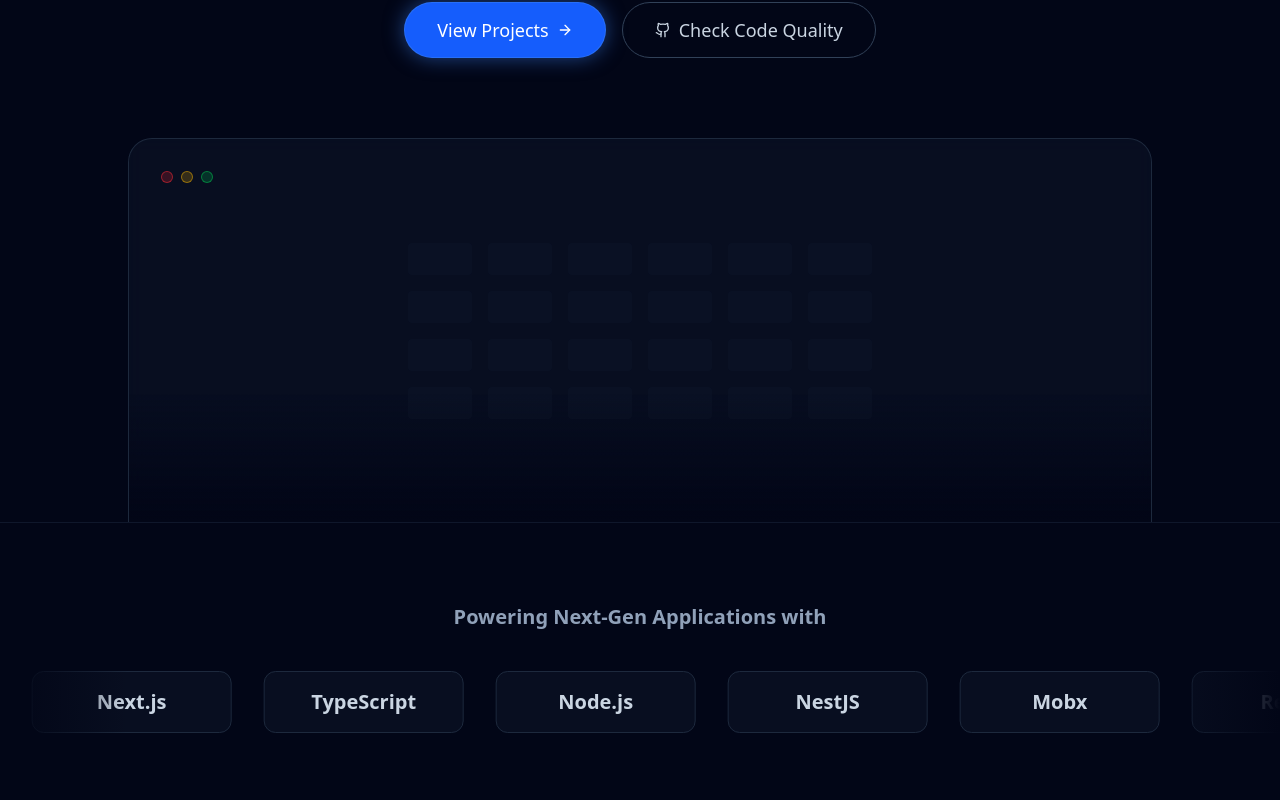
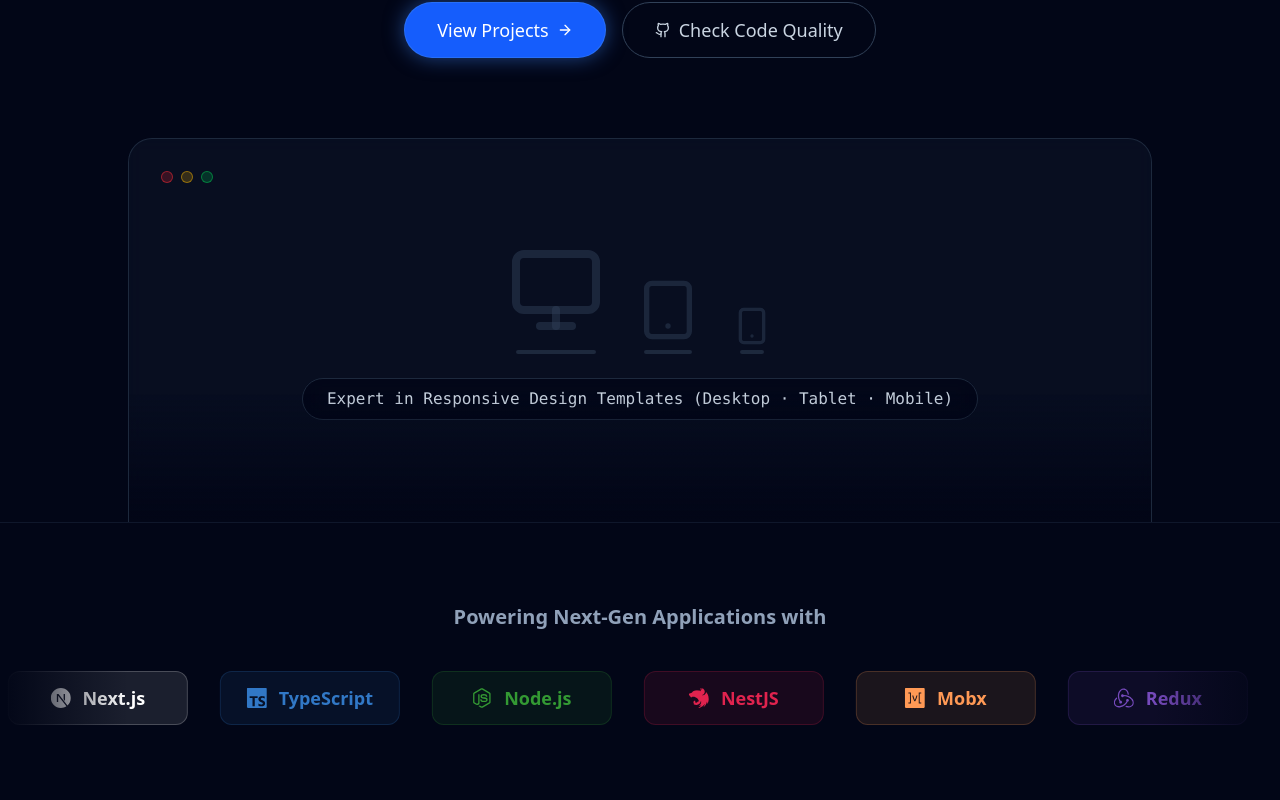
Before and after one commit to LYCNG/my-portfolio, a Next.js app: page /en in a window 1280 px wide. Shown: the part 1280-2080 px from the top of the page. Built offline with nearby package versions, Linux system fonts and the light colour scheme.

Commit message:
build hire information

```diff
--- a/messages/en.json
+++ b/messages/en.json
@@ -3,6 +3,7 @@
     "projects": "Projects",
     "services": "Services",
     "process": "Process",
+    "hire": "Work With Me",
     "contact": "Contact"
   },
   "Hero": {
@@ -29,7 +30,8 @@
     },
     "closing": "My coding style is like a shark—clean, efficient, and precise. If you need a robust internal tool, I deliver solutions that work.",
     "cta_projects": "View Projects",
-    "cta_code": "Check Code Quality"
+    "cta_code": "Check Code Quality",
+    "rwd_capability": "Expert in Responsive Design Templates (Desktop · Tablet · Mobile)"
   },
   "Services": {
     "label": "Services",
@@ -72,6 +74,16 @@
       }
     }
   },
+  "HireMe": {
+    "title": "Work With Me",
+    "desc": "I am available for freelance projects and contract work. Connect with me on these platforms:",
+    "platforms": {
+      "upwork": "Upwork",
+      "arc": "Arc.dev",
+      "glints": "Glints"
+    },
+    "cta": "View Profile"
+  },
   "TechStack": {
     "title": "Powering Next-Gen Applications with"
   },
--- a/package.json
+++ b/package.json
@@ -17,6 +17,7 @@
     "next-intl": "^4.6.1",
     "react": "19.2.3",
     "react-dom": "19.2.3",
+    "react-icons": "^5.5.0",
     "tailwind-merge": "^3.4.0"
   },
   "devDependencies": {
--- a/src/app/[locale]/layout.tsx
+++ b/src/app/[locale]/layout.tsx
@@ -33,7 +33,7 @@
 
   return (
     <html lang={locale} className="dark" suppressHydrationWarning>
-      <body className="min-h-screen bg-slate-950 font-sans antialiased text-white">
+      <body className="min-h-screen bg-slate-950 font-sans antialiased text-white" suppressHydrationWarning>
         <NextIntlClientProvider messages={messages}>
           <Topbar />
           <main className="pt-16">
--- a/src/components/Hero.tsx
+++ b/src/components/Hero.tsx
@@ -1,7 +1,7 @@
 "use client";
 
 import { motion } from "framer-motion";
-import { ArrowRight, Github } from "lucide-react";
+import { ArrowRight, Github, Monitor, Tablet, Smartphone } from "lucide-react";
 import { Button } from "@/components/ui/button";
 import { useTranslations } from "next-intl";
 
@@ -111,19 +111,57 @@
           </Button>
         </motion.div>
 
-        {/* Abstract Tech Visual */}
+        {/* Feature Visual: RWD Capability */}
         <motion.div
           initial={{ opacity: 0, scale: 0.95 }}
           animate={{ opacity: 1, scale: 1 }}
           transition={{ duration: 0.8, delay: 0.5 }}
-          className="mt-20 w-full max-w-5xl h-64 md:h-96 rounded-t-3xl border-t border-l border-r border-slate-800 bg-slate-900/50 backdrop-blur-sm relative overflow-hidden"
+          className="mt-20 w-full max-w-5xl h-64 md:h-96 rounded-t-3xl border-t border-l border-r border-slate-800 bg-slate-900/50 backdrop-blur-sm relative overflow-hidden group"
         >
-            <div className="absolute inset-0 flex items-center justify-center opacity-20">
-                <div className="grid grid-cols-6 gap-4 animate-pulse">
-                     {[...Array(24)].map((_, i) => (
-                         <div key={i} className="w-16 h-8 rounded bg-slate-700/50" />
-                     ))}
+            <div className="absolute inset-0 flex flex-col items-center justify-center">
+                <div className="flex items-end gap-4 md:gap-8 mb-6">
+                    {/* Desktop */}
+                    <motion.div
+                        initial={{ opacity: 0, y: 20 }}
+                        animate={{ opacity: 1, y: 0 }}
+                        transition={{ delay: 0.7 }}
+                        className="flex flex-col items-center gap-3"
+                    >
+                        <Monitor className="w-16 h-16 md:w-24 md:h-24 text-slate-700/50 group-hover:text-blue-500/80 transition-colors duration-500" />
+                        <div className="h-1 w-12 md:w-20 bg-slate-800 rounded-full group-hover:bg-blue-500/50 transition-colors duration-500" />
+                    </motion.div>
+
+                    {/* Tablet */}
+                    <motion.div
+                        initial={{ opacity: 0, y: 20 }}
+                        animate={{ opacity: 1, y: 0 }}
+                        transition={{ delay: 0.8 }}
+                        className="flex flex-col items-center gap-2"
+                    >
+                        <Tablet className="w-12 h-12 md:w-16 md:h-16 text-slate-700/50 group-hover:text-purple-500/80 transition-colors duration-500" />
+                        <div className="h-1 w-8 md:w-12 bg-slate-800 rounded-full group-hover:bg-purple-500/50 transition-colors duration-500" />
+                    </motion.div>
+
+                    {/* Mobile */}
+                    <motion.div
+                        initial={{ opacity: 0, y: 20 }}
+                        animate={{ opacity: 1, y: 0 }}
+                        transition={{ delay: 0.9 }}
+                         className="flex flex-col items-center gap-1"
+                    >
+                        <Smartphone className="w-8 h-8 md:w-10 md:h-10 text-slate-700/50 group-hover:text-emerald-500/80 transition-colors duration-500" />
+                        <div className="h-1 w-4 md:w-6 bg-slate-800 rounded-full group-hover:bg-emerald-500/50 transition-colors duration-500" />
+                    </motion.div>
                 </div>
+
+                <motion.div
+                    initial={{ opacity: 0 }}
+                    animate={{ opacity: 1 }}
+                    transition={{ delay: 1 }}
+                    className="px-6 py-2 rounded-full bg-slate-950/80 border border-slate-800 text-slate-300 font-mono text-sm md:text-base backdrop-blur-md"
+                >
+                    {t("rwd_capability")}
+                </motion.div>
             </div>
             <div className="absolute bottom-0 left-0 right-0 h-32 bg-linear-to-t from-slate-950 to-transparent" />
 
--- /dev/null
+++ b/src/components/HireMe.tsx
@@ -0,0 +1,60 @@
+"use client";
+
+import { useTranslations } from "next-intl";
+import { ArrowUpRight } from "lucide-react";
+
+
+export function HireMe() {
+  const t = useTranslations("HireMe");
+
+  const platforms = [
+    {
+      key: "upwork",
+      name: "Upwork",
+      url: "https://www.upwork.com/freelancers/~0111dd1d91dfc8f766?mp_source=share", // Placeholder URL, to be updated
+      color: "hover:border-[#14a800] hover:text-[#14a800]",
+      bg: "hover:bg-[#14a800]/5"
+    },
+    {
+      key: "arc",
+      name: "Arc.dev",
+      url: "https://arc.dev/dashboard/d/profile/edit", // Placeholder
+      color: "hover:border-[#35469C] hover:text-[#35469C]",
+      bg: "hover:bg-[#35469C]/5"
+    },
+
+  ];
+
+  return (
+    <section className="py-24 bg-slate-950 border-t border-slate-900">
+      <div className="container mx-auto px-4 md:px-6">
+        <div className="max-w-3xl mx-auto text-center mb-12">
+          <h2 className="text-3xl md:text-4xl font-bold text-white mb-4">{t("title")}</h2>
+          <p className="text-slate-400 text-lg">
+            {t("desc")}
+          </p>
+        </div>
+
+        <div className="grid grid-cols-1 md:grid-cols-2 gap-6 max-w-4xl mx-auto ">
+          {platforms.map((platform) => (
+            <a
+              key={platform.key}
+              href={platform.url}
+              target="_blank"
+              rel="noopener noreferrer"
+              className={`group flex flex-col items-center justify-center p-6 md:p-8 rounded-2xl border border-slate-800 bg-slate-900/40 transition-all duration-300 ${platform.color} ${platform.bg}`}
+            >
+              <h3 className="text-xl font-bold text-white mb-2 group-hover:text-inherit transition-colors">
+                {platform.name}
+              </h3>
+              <div className="flex items-center text-sm font-medium text-slate-500 group-hover:text-inherit transition-colors">
+                {t("cta")}
+                <ArrowUpRight className="w-4 h-4 ml-1 group-hover:translate-x-0.5 group-hover:-translate-y-0.5 transition-transform" />
+              </div>
+            </a>
+          ))}
+        </div>
+      </div>
+    </section>
+  );
+}
--- a/src/components/TechStack.tsx
+++ b/src/components/TechStack.tsx
@@ -2,10 +2,24 @@
 
 import { motion } from "framer-motion";
 import { useTranslations } from "next-intl";
-
+import { FaReact, FaNodeJs, FaGitAlt } from "react-icons/fa";
+import {
+  SiNextdotjs, SiTypescript, SiNestjs, SiMobx, SiRedux, SiPostgresql,
+  SiTailwindcss, SiFramer
+} from "react-icons/si";
+import { TbBrandFramerMotion } from "react-icons/tb";
 const technologies = [
-  "React", "Next.js", "TypeScript", "Node.js", "NestJS", "Mobx","Redux","PostgreSQL",
-   "Tailwind CSS", "Framer Motion", "Git"
+  { name: "React", icon: FaReact, color: "text-[#61DAFB]", bg: "bg-[#61DAFB]/10", border: "border-[#61DAFB]/20" },
+  { name: "Next.js", icon: SiNextdotjs, color: "text-white", bg: "bg-white/10", border: "border-white/20" },
+  { name: "TypeScript", icon: SiTypescript, color: "text-[#3178C6]", bg: "bg-[#3178C6]/10", border: "border-[#3178C6]/20" },
+  { name: "Node.js", icon: FaNodeJs, color: "text-[#339933]", bg: "bg-[#339933]/10", border: "border-[#339933]/20" },
+  { name: "NestJS", icon: SiNestjs, color: "text-[#E0234E]", bg: "bg-[#E0234E]/10", border: "border-[#E0234E]/20" },
+  { name: "Mobx", icon: SiMobx, color: "text-[#FF9955]", bg: "bg-[#FF9955]/10", border: "border-[#FF9955]/20" },
+  { name: "Redux", icon: SiRedux, color: "text-[#764ABC]", bg: "bg-[#764ABC]/10", border: "border-[#764ABC]/20" },
+  { name: "PostgreSQL", icon: SiPostgresql, color: "text-[#336791]", bg: "bg-[#336791]/10", border: "border-[#336791]/20" },
+  { name: "Tailwind CSS", icon: SiTailwindcss, color: "text-[#38B2AC]", bg: "bg-[#38B2AC]/10", border: "border-[#38B2AC]/20" },
+  { name: "Framer Motion", icon: TbBrandFramerMotion, color: "text-[#FF0055]", bg: "bg-[#FF0055]/10", border: "border-[#FF0055]/20" },
+  { name: "Git", icon: FaGitAlt, color: "text-[#F05032]", bg: "bg-[#F05032]/10", border: "border-[#F05032]/20" }
 ];
 
 // Duplicate for continuous loop
@@ -37,9 +51,12 @@
             {marqueeItems.map((tech, index) => (
                <div
                  key={index}
-                 className="flex items-center justify-center px-8 py-4 bg-slate-900/50 border border-slate-800 rounded-xl text-xl font-bold text-slate-300 min-w-[200px]"
+                 className={`flex items-center justify-center px-6 py-3 rounded-xl min-w-[180px] gap-3 transition-colors duration-300
+                    ${tech.bg} ${tech.border} border
+                 `}
                >
-                 {tech}
+                 <tech.icon className={`w-5 h-5 ${tech.color}`} />
+                 <span className={`text-lg font-bold ${tech.color}`}>{tech.name}</span>
                </div>
             ))}
          </motion.div>
--- a/src/components/Topbar.tsx
+++ b/src/components/Topbar.tsx
@@ -19,13 +19,14 @@
       <div className="container mx-auto px-4 md:px-6 h-16 flex items-center justify-between">
         <Link href="/" className="flex items-center gap-2 text-xl font-bold text-white tracking-tight">
           <img src="/lian.svg" alt="SharkLian" className="w-8 h-8" />
-          SharkLian Portfolio.
+          <span className="hidden sm:inline">SharkLian Portfolio.</span>
         </Link>
 
         <nav className="hidden md:flex items-center gap-6 text-sm font-medium text-slate-300">
             <a href="#projects" className="hover:text-white transition-colors">{t("projects")}</a>
             <a href="#services" className="hover:text-white transition-colors">{t("services")}</a>
             <a href="#process" className="hover:text-white transition-colors">{t("process")}</a>
+            <a href="#hire" className="hover:text-white transition-colors">{t("hire")}</a>
         </nav>
 
         <div className="flex items-center gap-4">
```
Also changed, not shown: messages/zh-TW.json (+13 -1 lines), src/app/[locale]/page.tsx (+6 -2 lines), 1 other file (tests, documents, lock files or other folders).
